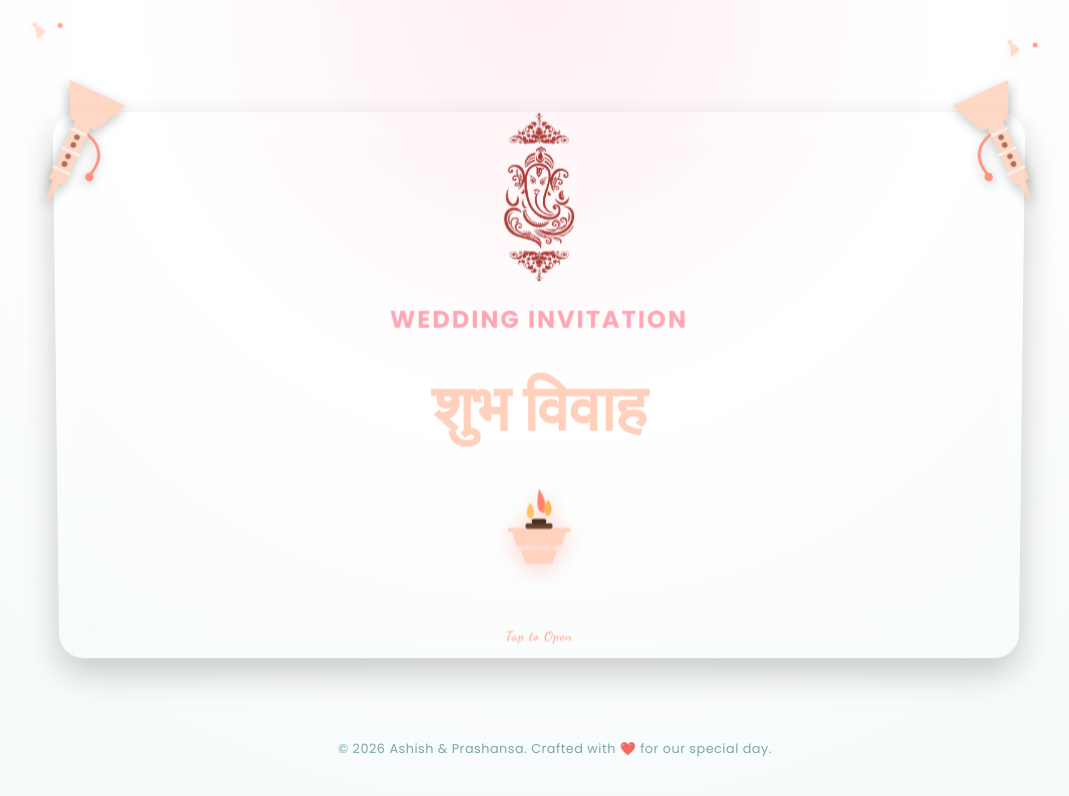
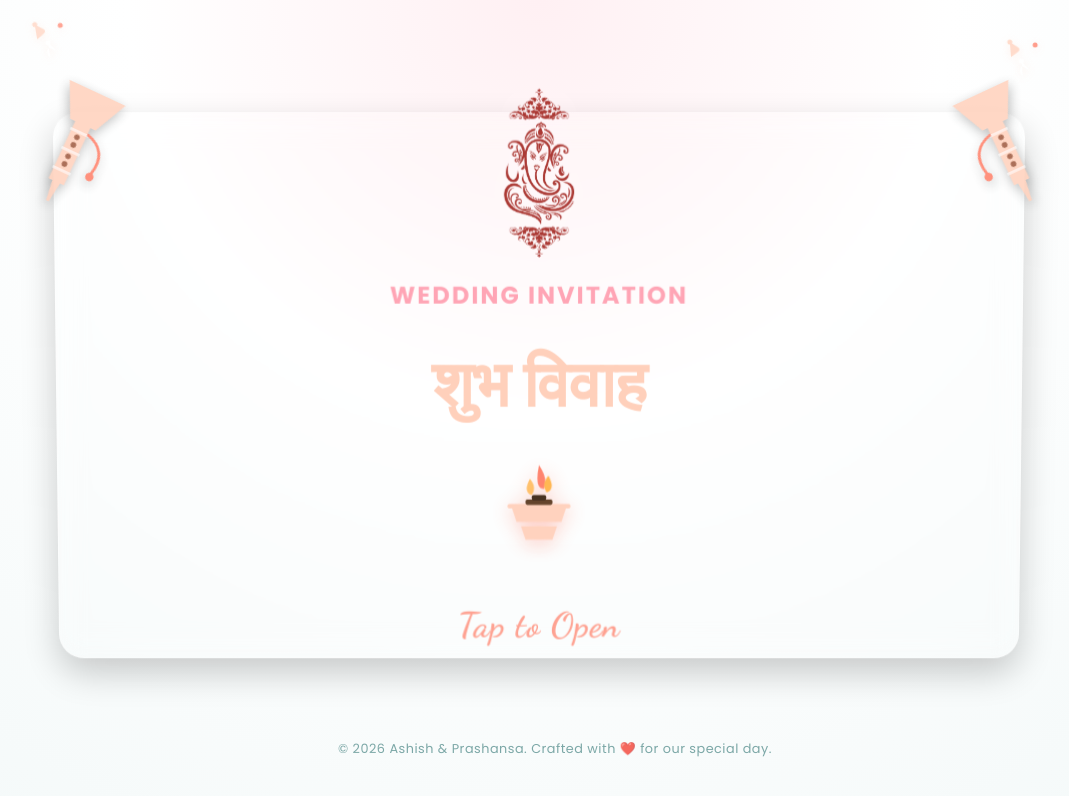
Before and after one commit to immaithil/wedding-countdown, a React (Create React App) app: page / in a window 1280 px wide. Shown: the top 796 px of the page, without its empty margins (101-1170 px from the left). Built offline with nearby package versions, Linux system fonts and the light colour scheme.

Commit message:
Increase the size of tap text

```diff
--- a/src/styles/card.css
+++ b/src/styles/card.css
@@ -129,7 +129,7 @@
 /* tap text */
 .tap-text {
   margin-top: 20px;
-  font-size: 13px;
+  font-size: 35px;
   opacity: 0.6;
   letter-spacing: 1px;
 
```
